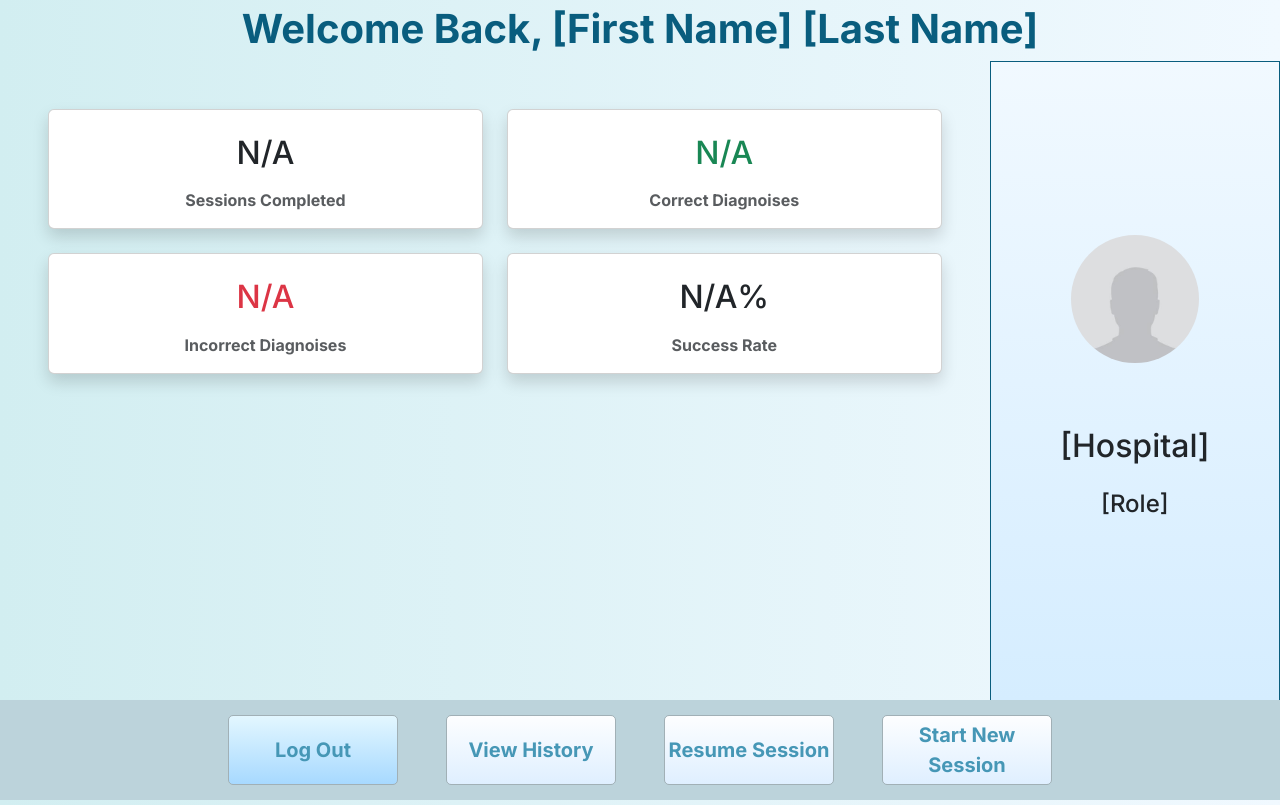
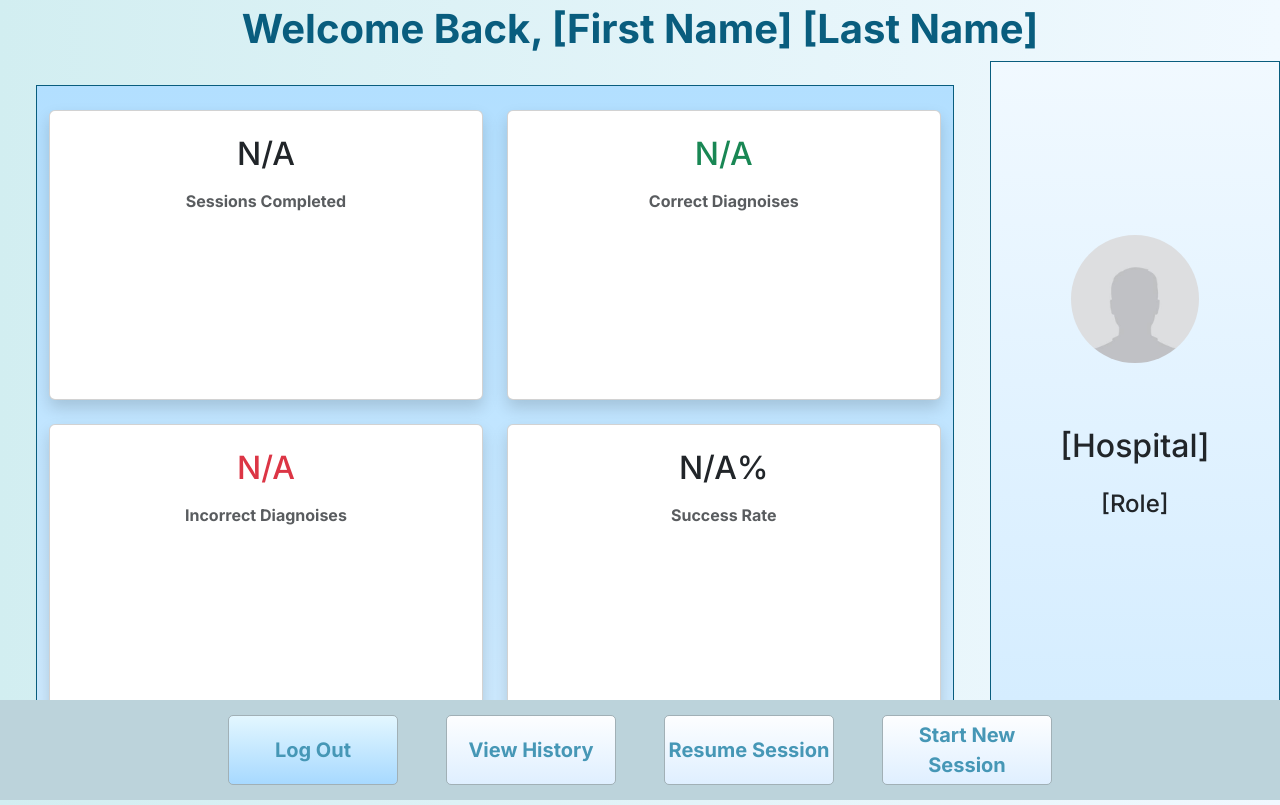
Before and after one commit to eddie-reyes/dtt, a React (Vite) app: page /menu in a window 1280 px wide. Built offline with nearby package versions, Linux system fonts and the light colour scheme; no server answers.

Commit message:
Increase Height and Add Background for Stats Grid

```diff
--- a/src/components/Menu/Menu.jsx
+++ b/src/components/Menu/Menu.jsx
@@ -33,12 +33,19 @@ export default function Menu() {
         </h1>
             <div className="d-flex"> {/* className="d-flex" style={{ height: '100vh', width: '100vw' }} */}
                     <div class="container p-5 flex-grow-1">
-                        <div class="row row-cols-1 row-cols-md-2 g-4"> {/* row row-cols-1 row-cols-md-4 g-4 */}
+                        <div class="row row-cols-1 row-cols-md-2 g-4"
+                            style={{
+                                background: 'var(--stats-background)',
+                                border: '1px solid var(--dark-border)',
+                                height: '77vh',
+                                paddingBottom: '30px',
+                            }}
+                        > {/* row row-cols-1 row-cols-md-4 g-4 */}
                             <div class="col">
                                 <div class="card h-100 text-center shadow"
-                                /* style={{
-                                    height: '100%',
-                                }} */
+                                 style={{
+                                    minHeight: '290px',
+                                }}
                                 > {/* "card h-100 text-center shadow" */}
                                     <div class="card-body">
                                         <div class="display-4 text-primary mb-2">
@@ -69,7 +76,11 @@ export default function Menu() {
                             </div>
 
                             <div class="col">
-                                <div class="card h-100 text-center shadow">
+                                <div class="card h-100 text-center shadow"
+                                style={{
+                                    minHeight: '290px',
+                                }}
+                                >
                                     <div class="card-body">
                                         <div class="display-4 text-warning mb-2">
                                             <i class="bi bi-star"></i>
--- a/src/index.css
+++ b/src/index.css
@@ -16,6 +16,7 @@
   --dark-border: #095D7E;
   --seaform-grey: #BCD3DB;
   --default-div: linear-gradient(#F1F9FF, #D5EDFF);
+  --stats-background:linear-gradient(#B2DFFF, #CDEAFF);
   --background-color: linear-gradient(to right, #D2EEF1, #F1F9FF);
 
   font-family: 'Inter', system-ui, Avenir, Helvetica, Arial, sans-serif;
```
